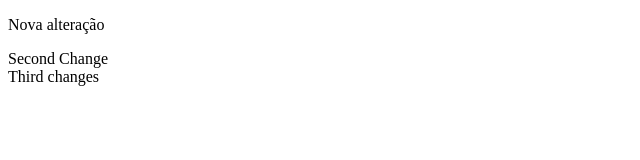
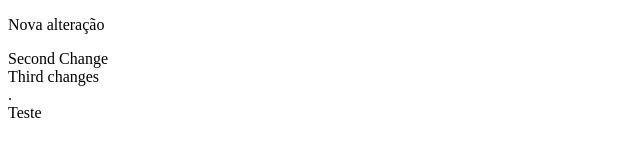
Before and after one commit to profmv/project_zero, a plain HTML site: page index.html in a window 1280 px wide. Shown: the full height of the page, 0-640 px from the left. Drawn offline with Linux system fonts and the light colour scheme.

Commit message:
MainPC Teste DIV dentro do Footer

```diff
--- a/index.html
+++ b/index.html
@@ -13,7 +13,9 @@
     </header>
 
     <footer>
-        <!-- Teste de inclusáo do Footer -->
+        <!-- Teste de inclusáo do Footer -->.
+
+        <div>Teste</div>
     </footer>
 
 </body>
```
